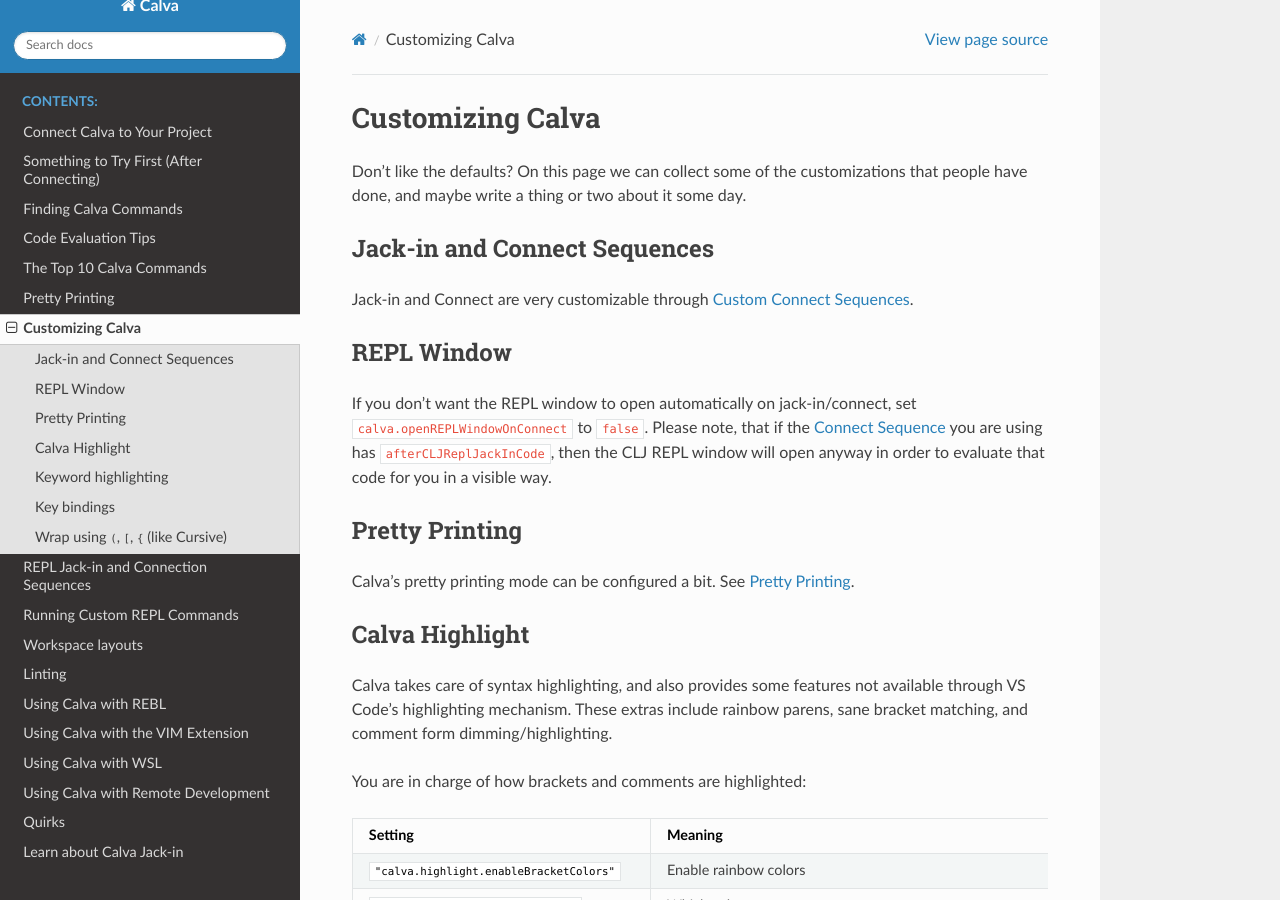
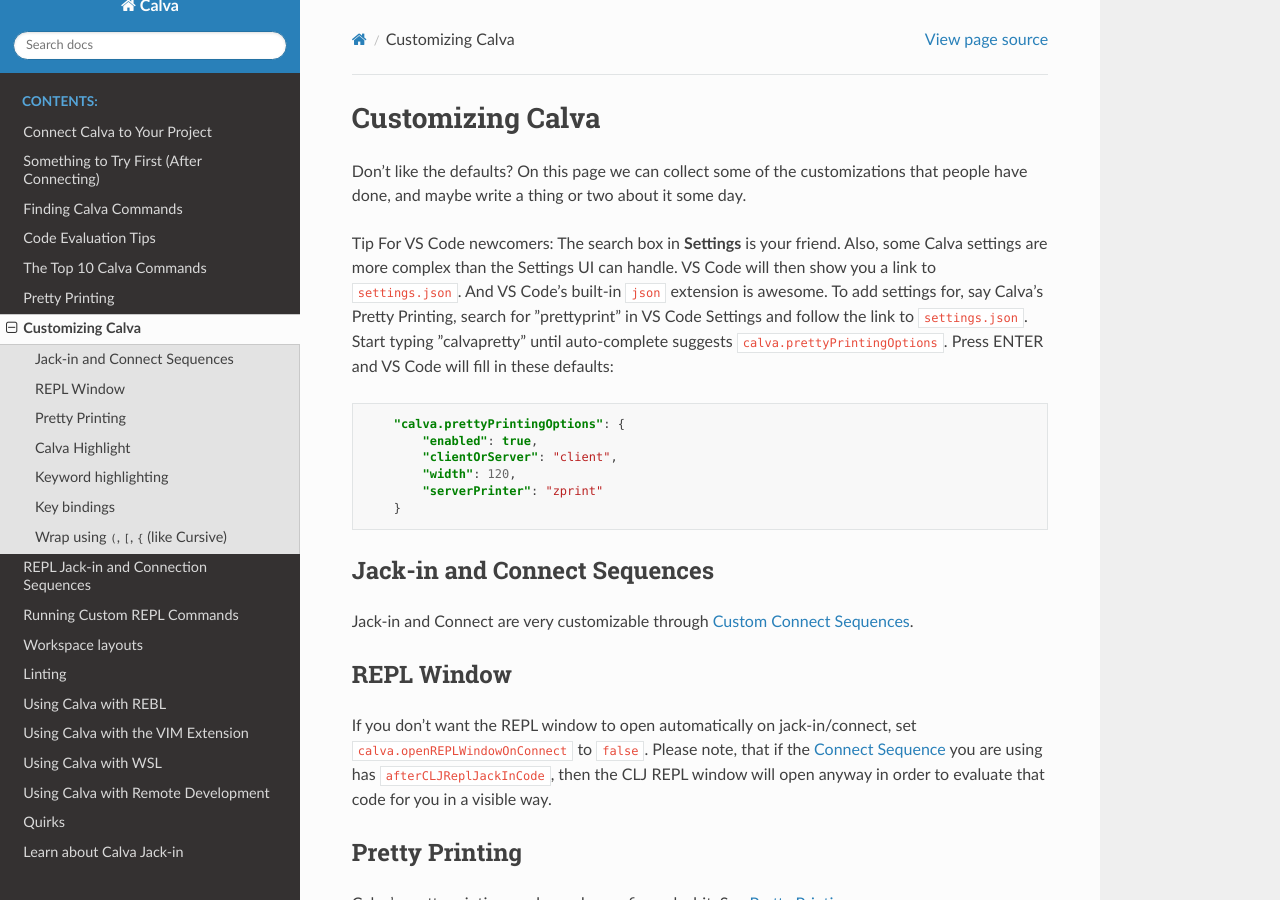
Before and after one commit to BetterThanTomorrow/calva, a Sphinx documentation site: the page built from docs/readthedocs/source/customizing.md, in a window 1280 px wide and 900 px high. Built offline with Sphinx 7.4.7 and the Read the Docs theme 2.0.0, drawn with Linux system fonts in a browser that asks for light colours.

Commit message:
Add some info on adding settings

````diff
--- a/docs/readthedocs/source/customizing.md
+++ b/docs/readthedocs/source/customizing.md
@@ -1,6 +1,17 @@
 # Customizing Calva
 
 Don't like the defaults? On this page we can collect some of the customizations that people have done, and maybe write a thing or two about it some day.
+
+Tip For VS Code newcomers: The search box in **Settings** is your friend. Also, some Calva settings are more complex than the Settings UI can handle. VS Code will then show you a link to `settings.json`. And VS Code's built-in `json` extension is awesome. To add settings for, say Calva's Pretty Printing, search for ”prettyprint” in VS Code Settings and follow the link to `settings.json`. Start typing ”calvapretty” until auto-complete suggests `calva.prettyPrintingOptions`. Press ENTER and VS Code will fill in these defaults:
+
+```json
+    "calva.prettyPrintingOptions": {
+        "enabled": true,
+        "clientOrServer": "client",
+        "width": 120,
+        "serverPrinter": "zprint"
+    }
+```
 
 ## Jack-in and Connect Sequences
 
````
Also changed, not shown: docs/readthedocs/source/pprint.md (+2 -0 lines), package.json.
